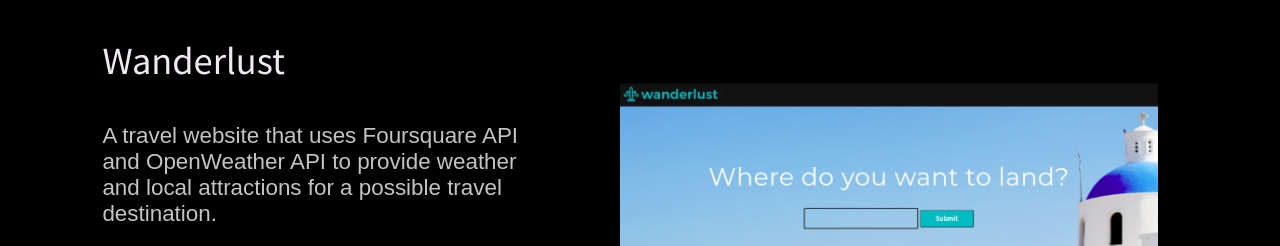
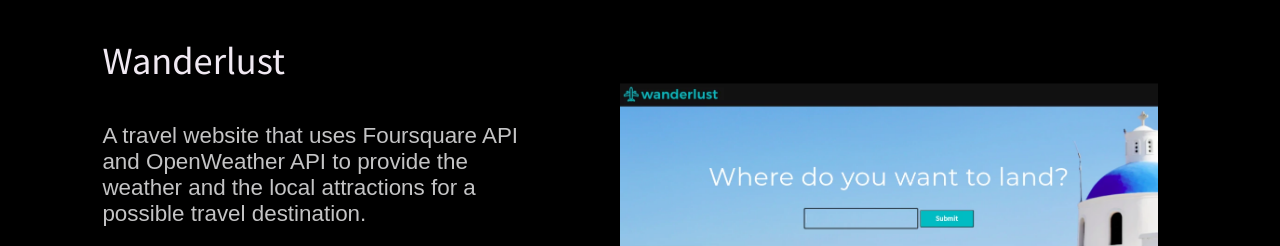
Before and after one commit to naveenjohnsonv/Codecademy_FullStack, a plain HTML site: page portfolio/index.html in a window 1280 px wide. Shown: the part 1220-1466 px from the top of the page. Drawn offline with Linux system fonts and the light colour scheme; a web font is replaced by a local one.

Commit message:
Fix typo

```diff
--- a/portfolio/index.html
+++ b/portfolio/index.html
@@ -48,7 +48,7 @@
       <div id="work" class="one">
         <div class="txt-box">
           <h3>Wanderlust</h3>
-          <p>A travel website that uses Foursquare API and OpenWeather API to provide weather and local attractions for a possible travel destination.</p>
+          <p>A travel website that uses Foursquare API and OpenWeather API to provide the weather and the local attractions for a possible travel destination.</p>
           <ul>
             <li>JavaScript - Async Requests</li>
             <li>JavaScript - Promises</li>
```
